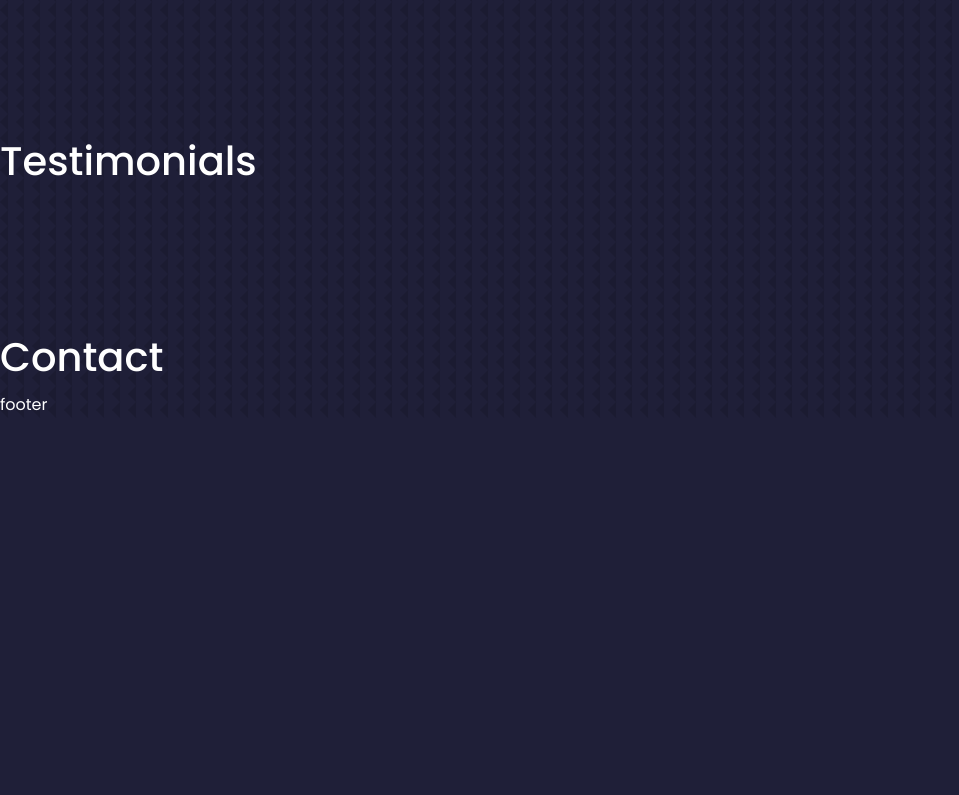
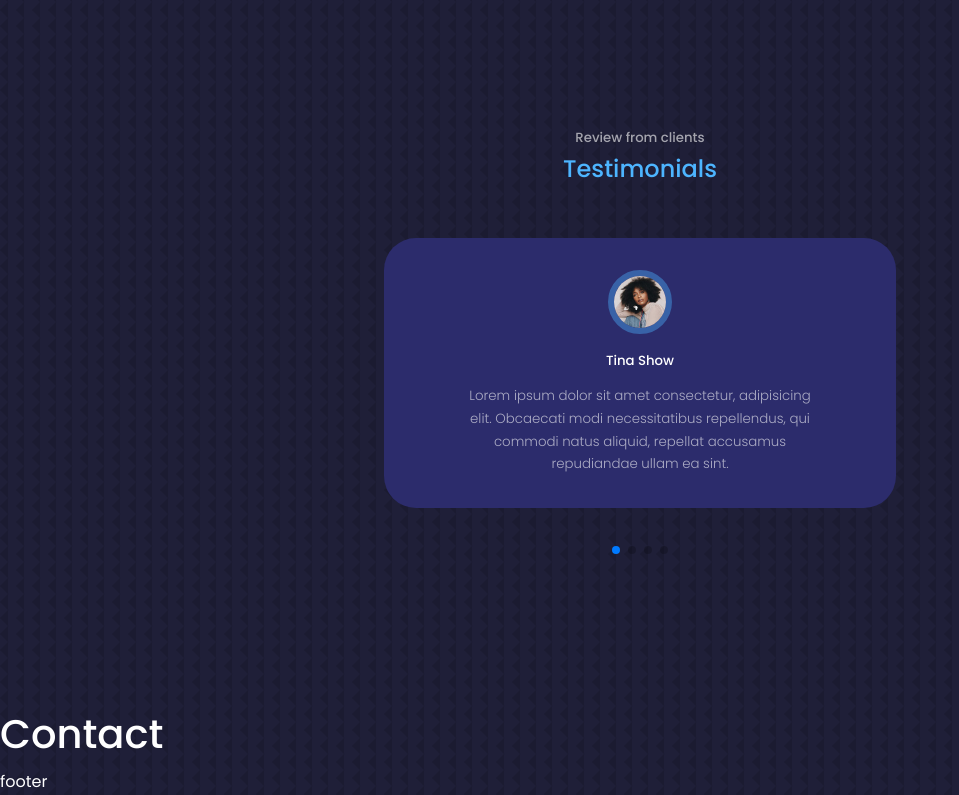
Before and after one commit to MrMADS28289/My-Portfolio-Website, a React (Create React App) app: page / in a window 1280 px wide. Shown: the part 4142-4937 px from the top of the page, without its empty margins (0-959 px from the left). Before the commit the page ends 4560 px from the top, so only its background shows below. Built offline with nearby package versions, Linux system fonts and the light colour scheme.

Commit message:
Testimonials Setction is completed

```diff
--- a/package.json
+++ b/package.json
@@ -10,6 +10,7 @@
     "react-dom": "^18.1.0",
     "react-icons": "^4.3.1",
     "react-scripts": "5.0.1",
+    "swiper": "^8.1.4",
     "web-vitals": "^2.1.4"
   },
   "scripts": {
--- a/src/Components/Testimonials/Testimonials.css
+++ b/src/Components/Testimonials/Testimonials.css
@@ -0,0 +1,47 @@
+.container.testimonials_container {
+    width: 40%;
+    padding-bottom: 4rem;
+}
+
+.client_avater {
+    width: 4rem;
+    aspect-ratio: 1/1;
+    overflow: hidden;
+    border-radius: 50%;
+    margin: 0 auto 1rem;
+    border: 0.4rem solid var(--color-primary-variant);
+}
+
+.testimonial {
+    background: var(--color-bg-variant);
+    text-align: center;
+    padding: 2rem;
+    border-radius: 2rem;
+    user-select: none;
+}
+
+.client_reviw {
+    color: var(--color-light);
+    font-weight: 300;
+    display: block;
+    width: 80%;
+    margin: 0.8rem auto 0;
+}
+
+/* -------- MEDIA QUERIES FOR MEDIUM DEVICES -------*/
+@media screen and (max-width: 1024px) {
+    .container.testimonials_container {
+        width: 60%;
+    }
+}
+
+/* -------- MEDIA QUERIES FOR SMALL DEVICES -------*/
+@media screen and (max-width: 600px) {
+    .container.testimonials_container {
+        width: var(--container-width-sm);
+    }
+
+    .client_reviw {
+        width: var(--container-width-sm);
+    }
+}
--- a/src/Components/Testimonials/Testimonials.js
+++ b/src/Components/Testimonials/Testimonials.js
@@ -1,10 +1,68 @@
 import React from 'react';
-import './Testimonials.css'
+import './Testimonials.css';
+import { Swiper, SwiperSlide } from 'swiper/react';
+import { Pagination } from 'swiper';
+import 'swiper/css';
+import 'swiper/css/pagination';
+import Avater1 from '../../assets/avatar1.jpg'
+import Avater2 from '../../assets/avatar2.jpg'
+import Avater3 from '../../assets/avatar3.jpg'
+import Avater4 from '../../assets/avatar4.jpg'
 
 const Testimonials = () => {
+
+    const clients = [
+        {
+            id: 1,
+            name: 'Tina Show',
+            img: Avater1,
+            reviw: 'Lorem ipsum dolor sit amet consectetur, adipisicing elit. Obcaecati modi necessitatibus repellendus, qui commodi natus aliquid, repellat accusamus repudiandae ullam ea sint.'
+        },
+        {
+            id: 2,
+            name: 'Shatta Wale',
+            img: Avater2,
+            reviw: 'Lorem ipsum dolor sit amet consectetur, adipisicing elit. Obcaecati modi necessitatibus repellendus, qui commodi natus aliquid, repellat accusamus repudiandae ullam ea sint.'
+        },
+        {
+            id: 3,
+            name: 'Kwame Despita',
+            img: Avater3,
+            reviw: 'Lorem ipsum dolor sit amet consectetur, adipisicing elit. Obcaecati modi necessitatibus repellendus, qui commodi natus aliquid, repellat accusamus repudiandae ullam ea sint.'
+        },
+        {
+            id: 4,
+            name: 'Nana Ama McBrown',
+            img: Avater4,
+            reviw: 'Lorem ipsum dolor sit amet consectetur, adipisicing elit. Obcaecati modi necessitatibus repellendus, qui commodi natus aliquid, repellat accusamus repudiandae ullam ea sint.'
+        },
+    ]
+
     return (
         <section id='testimonials'>
-            <h1>Testimonials</h1>
+            <h5>Review from clients</h5>
+            <h2>Testimonials</h2>
+
+            <Swiper className="container testimonials_container"
+                modules={[Pagination]}
+                spaceBetween={40}
+                slidesPerView={1}
+                pagination={{ clickable: true }}>
+                {
+                    clients.map(client => {
+                        return (
+                            <SwiperSlide key={client.id} className="testimonial">
+                                <div className="client_avater">
+                                    <img src={client.img} alt="" />
+                                </div>
+                                <h5>{client.name}</h5>
+                                <small className='client_reviw'>{client.reviw}</small>
+                            </SwiperSlide>
+                        )
+                    })
+                }
+
+            </Swiper>
         </section>
     );
 };
```
Also changed, not shown: 1 other file (tests, documents, lock files or other folders).
